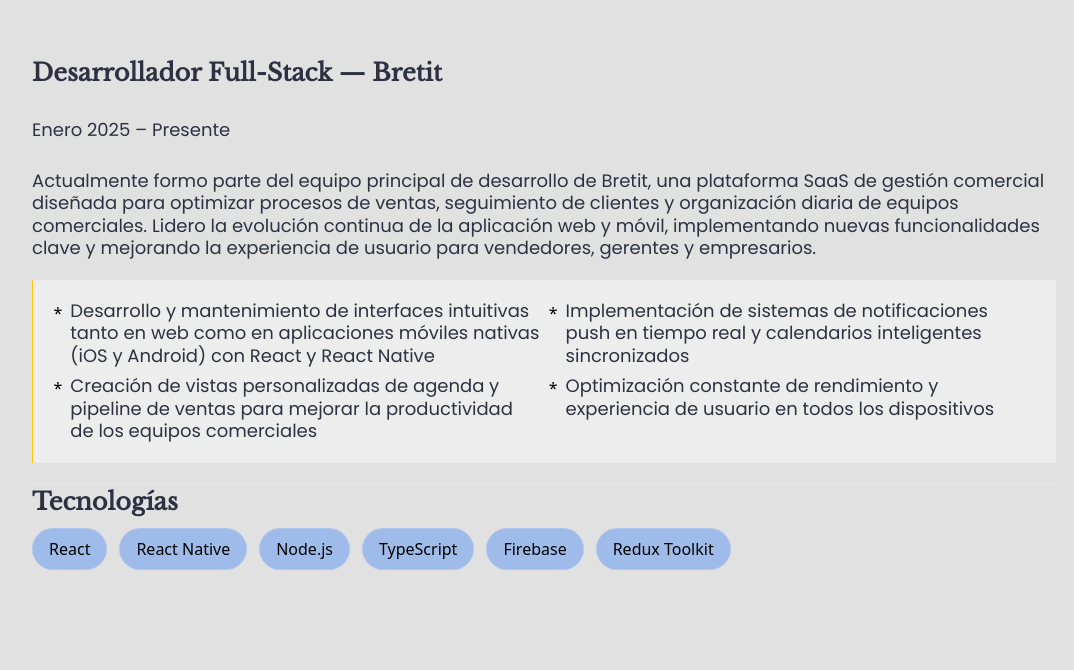
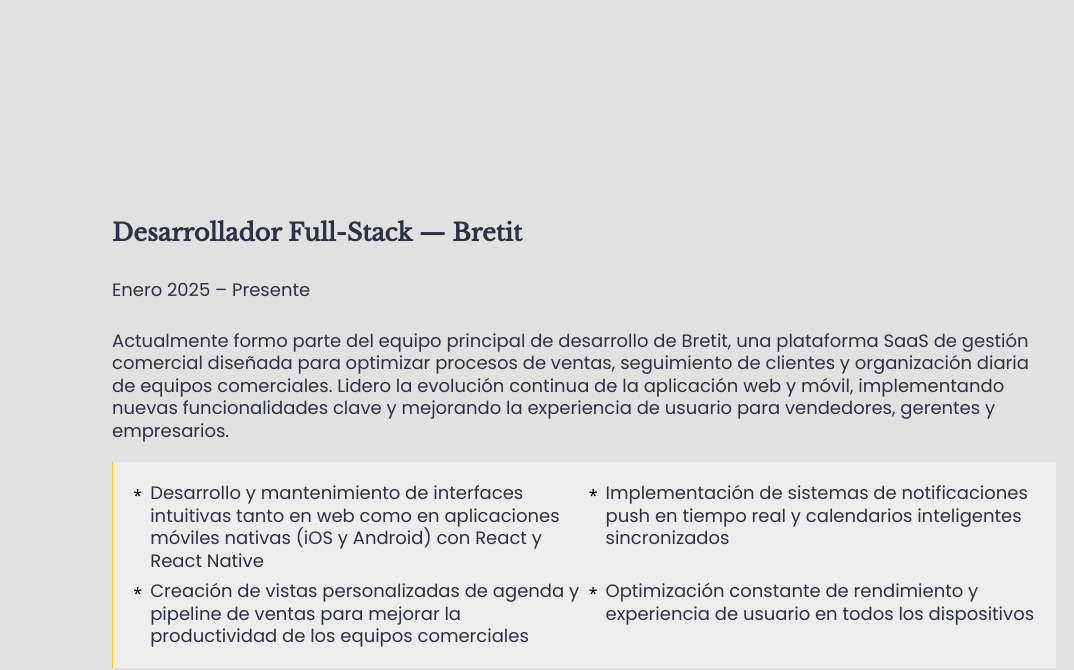
Before and after one commit to madriguerati/portfolio, a React (Vite) app: page / in a window 1280 px wide. Shown: the part 1887-2557 px from the top of the page, without its empty margins (128-1202 px from the left). Built offline with nearby package versions, Linux system fonts and the light colour scheme.

Commit message:
refactor

```diff
--- a/src/components/Home/PaginaPrueba.tsx
+++ b/src/components/Home/PaginaPrueba.tsx
@@ -101,6 +101,7 @@ function ExperienceCard({
         h-[88vh] sm:h-[82vh] md:h-[90vh]
         flex flex-col gap-5
         pt-20
+        pl-20
         flex-shrink-0
         snap-center
       `}
--- a/src/components/Home/SectionF/SectionF.jsx
+++ b/src/components/Home/SectionF/SectionF.jsx
@@ -21,7 +21,7 @@ export default SectionF;
 
 const RevealLinks = (id, currentStep) => {
   return (
-    <section className="bg-Yellow dark:bg-YellowDark h-screen py-5 relative">
+    <section className="bg-Yellow dark:bg-blue-950 h-screen py-5 relative">
       <Container extra={"relative flex gap-10 flex-col"}>
         <section className="flex flex-col gap-5 pt-10">
           <TextSubTitleItalic text={"Gracias por visitar mi portfolio"} extra={""} />
@@ -39,7 +39,7 @@ const RevealLinks = (id, currentStep) => {
           <FlipLink href="https://wa.me/+5492615059621">What'sApp</FlipLink>
         </section>
       </Container>
-      <Footer extra={"absolute bottom-0 left-0 w-full bg-Yellow dark:bg-YellowDark"} />
+      <Footer extra={"absolute bottom-0 left-0 w-full bg-Yellow dark:bg-blue-950 "} />
     </section>
   );
 };
--- a/src/components/Home/sectionC/SectionC.jsx
+++ b/src/components/Home/sectionC/SectionC.jsx
@@ -5,6 +5,8 @@ import TextBody from "../../../shared/Text/TextBody";
 import TextSubTitle from "../../../shared/Text/TextSubTitle";
 import MetricsSection from "../../../shared/MetricsSection";
 import ExperienceSection from "../PaginaPrueba"; // Asegúrate que este sea el componente del carrusel
+import Section from "../../../shared/Section/Section";
+import Inspector from "../../../shared/Inspector/Inspector";
 
 const SectionC = ({ id, onObserver }) => {
   const steps = [
@@ -143,7 +145,20 @@ const SectionC = ({ id, onObserver }) => {
     },
   ];
 
-  return <ExperienceSection experiences={steps} />;
+  return (
+    <Inspector index={id} onObserver={onObserver}>
+      <Section
+        id={"experiencias"}
+        type={"center"}
+        h={"h-full"}
+        title={"Experiencia Laboral"}
+        positionText={"text-center"}
+        extra={"gap-10 sm:gap-10 md:gap-10 lg:gap-40 py-32 sm:py-10 md:py-40"}
+      >
+        <ExperienceSection experiences={steps} />
+      </Section>
+    </Inspector>
+  );
 };
 
 export default SectionC;
--- a/src/pages/Home.jsx
+++ b/src/pages/Home.jsx
@@ -14,7 +14,7 @@ const Home = () => {
 
   const handleStepChange = (step) => setCurrentStep(step);
   return (
-    <>
+    <section className="dark:bg-gray-800">
       <Navbar currentStep={currentStep} />
       <SectionA id={"Inicio"} currentStep={currentStep} onObserver={handleStepChange} />
 
@@ -32,7 +32,7 @@ const Home = () => {
         onObserver={handleStepChange}
       />
       <SectionF id={"contacto"} currentStep={currentStep} onObserver={handleStepChange} />
-    </>
+    </section>
   );
 };
 
--- a/src/shared/Navbar/Navbar.jsx
+++ b/src/shared/Navbar/Navbar.jsx
@@ -54,12 +54,12 @@ const Navbar = ({ currentStep }) => {
 
   return (
     <section
-      className={`fixed top-0 left-0 flex justify-center w-full text-white  z-40 ${
+      className={`fixed top-0 left-0 flex justify-center w-full  text-white  z-40 ${
         currentStep === "contacto" ? "hidden transition" : ""
       }`}
     >
       <motion.section
-        className={`flex justify-between items-center h-20 transition-all duration-300 `}
+        className={`flex justify-between items-center h-20 transition-all duration-300  dark:bg-black`}
         initial={{
           backgroundColor: "rgba(33, 150, 243, 0)",
           width: "90%",
--- a/tailwind.config.js
+++ b/tailwind.config.js
@@ -1,6 +1,6 @@
 module.exports = {
   content: ["./src/**/*.{js,jsx,ts,tsx}"],
-  darkMode: "class",
+  darkMode: "media",
   theme: {
     extend: {
       fontSize: {
```
